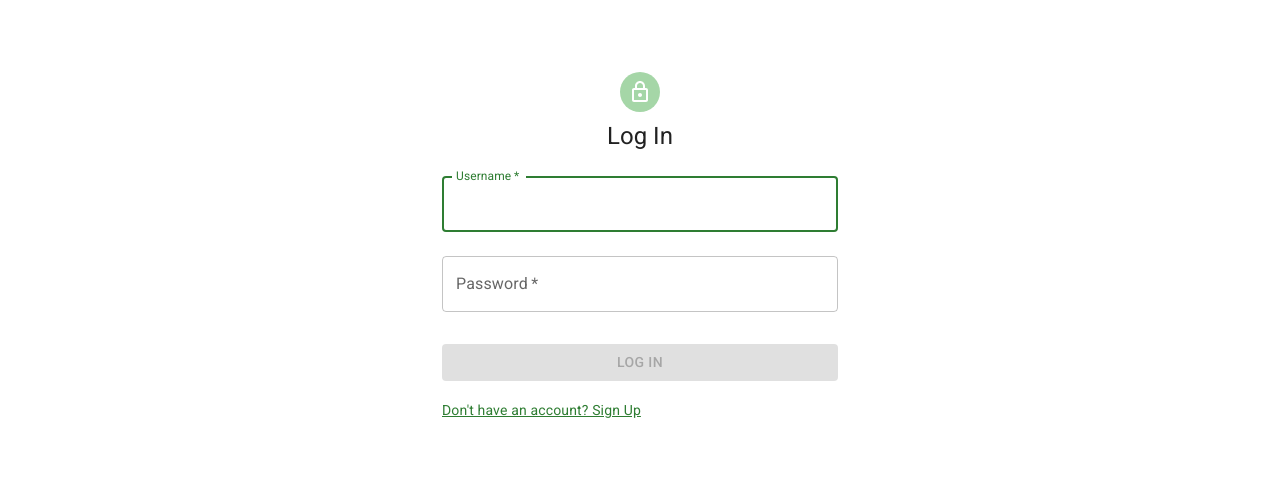
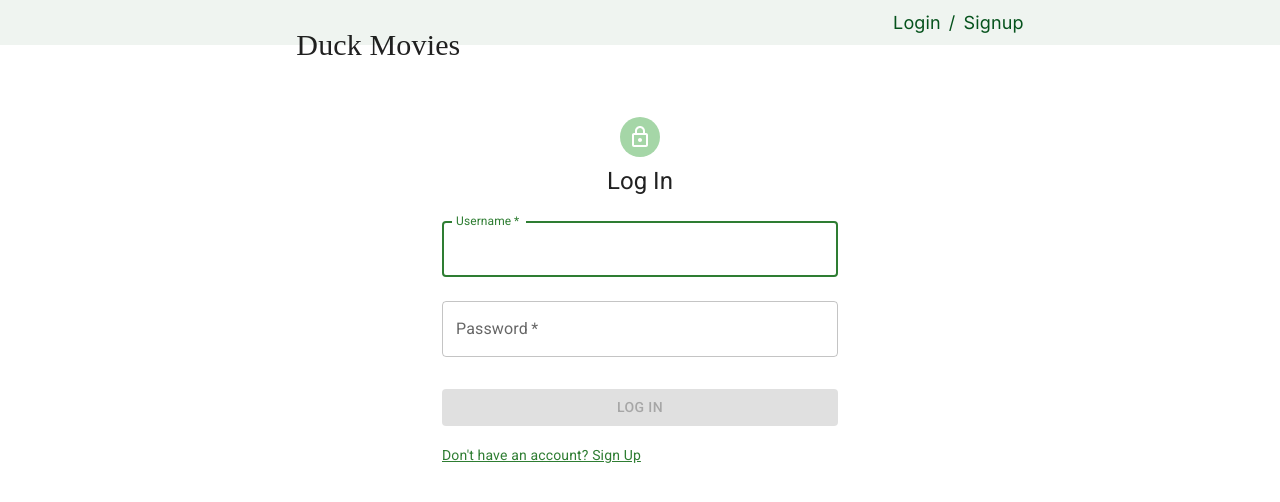
Before and after one commit to KelvinQiu802/COMP3019J-WebDev-Group8, a Next.js app in the folder client/: page /login in a window 1280 px wide. Shown: the top 502 px of the page. Built offline with nearby package versions, Linux system fonts and the light colour scheme.

Commit message:
feat: layout

```diff
--- a/client/src/app/layout.tsx
+++ b/client/src/app/layout.tsx
@@ -1,3 +1,4 @@
+"use client"
 import './globals.css';
 import type { Metadata } from 'next';
 import { Inter } from 'next/font/google';
@@ -5,6 +6,7 @@
 import '@fontsource/roboto/400.css';
 import '@fontsource/roboto/500.css';
 import '@fontsource/roboto/700.css';
+import Header from './components/Header';
 
 const inter = Inter({ subsets: ['latin'] });
 
@@ -20,7 +22,12 @@
 }) {
   return (
     <html lang="en">
-      <body className={inter.className}>{children}</body>
+      <body className={inter.className}>
+        <div>
+          <Header />
+          {children}
+        </div>
+      </body>
     </html>
   );
 }
```
